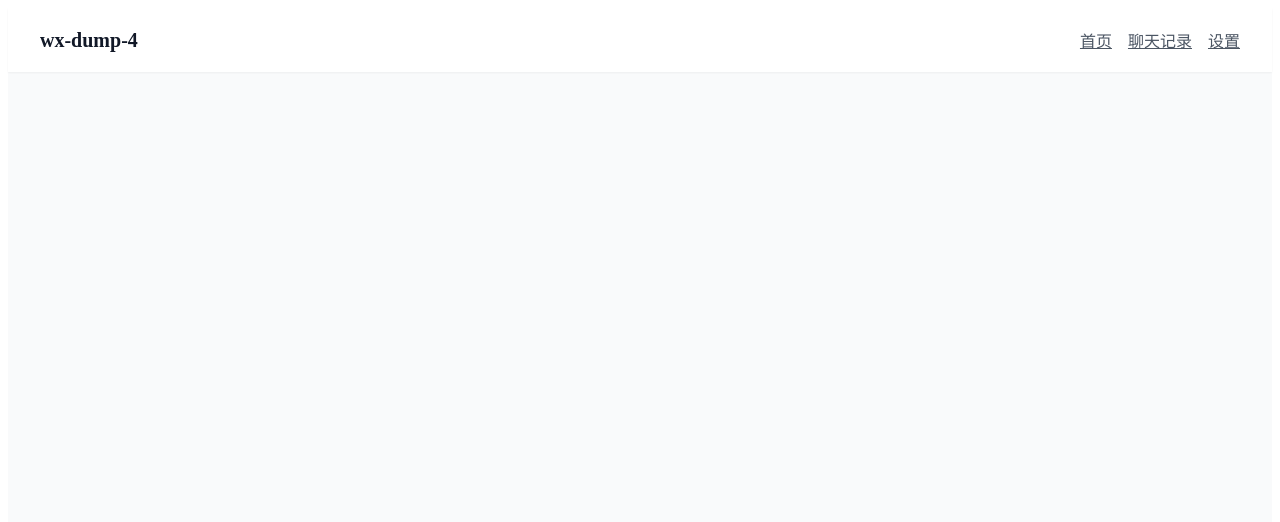
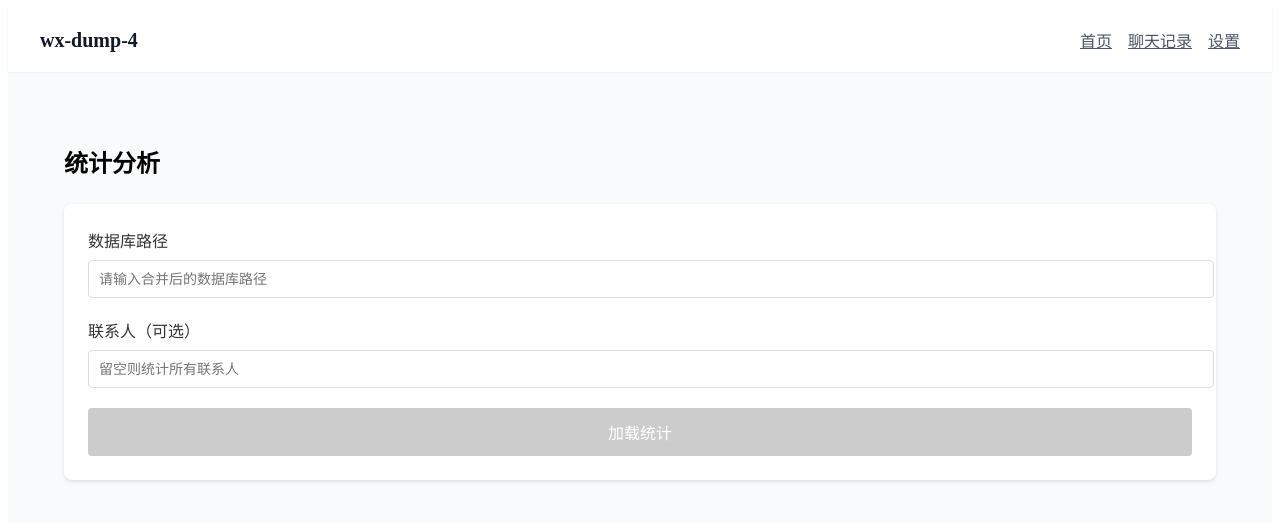
Before and after one commit to baiyajin/wx-dump-4, a Vue app in the folder frontend/: page /statistics in a window 1280 px wide. Shown: the top 522 px of the page. Built offline with nearby package versions, Linux system fonts and the light colour scheme.

Commit message:
Implement Statistics view with contact stats and heatmap

```diff
--- a/frontend/src/router/index.js
+++ b/frontend/src/router/index.js
@@ -2,6 +2,7 @@ import { createRouter, createWebHistory } from 'vue-router'
 import Home from '../views/Home.vue'
 import Chat from '../views/Chat.vue'
 import Export from '../views/Export.vue'
+import Statistics from '../views/Statistics.vue'
 import Settings from '../views/Settings.vue'
 
 const routes = [
@@ -21,6 +22,11 @@ const routes = [
     component: Export,
   },
   {
+    path: '/statistics',
+    name: 'Statistics',
+    component: Statistics,
+  },
+  {
     path: '/settings',
     name: 'Settings',
     component: Settings,
--- /dev/null
+++ b/frontend/src/views/Statistics.vue
@@ -0,0 +1,365 @@
+<template>
+  <div class="statistics-view">
+    <h2 class="text-2xl font-bold mb-6">统计分析</h2>
+
+    <div class="stats-container">
+      <!-- 统计配置 -->
+      <div class="stats-config">
+        <div class="config-section">
+          <label class="config-label">数据库路径</label>
+          <input
+            v-model="mergePath"
+            type="text"
+            placeholder="请输入合并后的数据库路径"
+            class="config-input"
+          />
+        </div>
+
+        <div class="config-section">
+          <label class="config-label">联系人（可选）</label>
+          <input
+            v-model="wxid"
+            type="text"
+            placeholder="留空则统计所有联系人"
+            class="config-input"
+          />
+        </div>
+
+        <button
+          @click="loadStatistics"
+          :disabled="loading || !mergePath"
+          class="load-button"
+        >
+          {{ loading ? '加载中...' : '加载统计' }}
+        </button>
+      </div>
+
+      <!-- 统计结果 -->
+      <div v-if="statData" class="stats-results">
+        <!-- 联系人统计 -->
+        <div v-if="contactStat" class="stat-card">
+          <h3 class="stat-title">联系人统计</h3>
+          <div class="stat-content">
+            <div class="stat-item">
+              <span class="stat-label">总消息数：</span>
+              <span class="stat-value">{{ contactStat.total_count }}</span>
+            </div>
+            <div class="stat-item">
+              <span class="stat-label">发送消息：</span>
+              <span class="stat-value">{{ contactStat.sender_count }}</span>
+            </div>
+            <div class="stat-item">
+              <span class="stat-label">接收消息：</span>
+              <span class="stat-value">{{ contactStat.receiver_count }}</span>
+            </div>
+          </div>
+        </div>
+
+        <!-- 日期统计 -->
+        <div v-if="dateStats && Object.keys(dateStats).length > 0" class="stat-card">
+          <h3 class="stat-title">日期统计</h3>
+          <div class="date-stats-list">
+            <div
+              v-for="(stat, date) in dateStats"
+              :key="date"
+              class="date-stat-item"
+            >
+              <span class="date-label">{{ date }}</span>
+              <span class="date-value">{{ stat.total_count }} 条</span>
+            </div>
+          </div>
+        </div>
+
+        <!-- 热力图数据 -->
+        <div v-if="heatmapData && heatmapData.length > 0" class="stat-card">
+          <h3 class="stat-title">聊天热力图</h3>
+          <div class="heatmap-container">
+            <div
+              v-for="item in heatmapData"
+              :key="item.date"
+              class="heatmap-item"
+              :style="{ opacity: getHeatmapOpacity(item.count) }"
+              :title="`${item.date}: ${item.count} 条消息`"
+            >
+              {{ item.count }}
+            </div>
+          </div>
+        </div>
+
+        <!-- 聊天最多的联系人 -->
+        <div v-if="topTalkers && Object.keys(topTalkers).length > 0" class="stat-card">
+          <h3 class="stat-title">聊天最多的联系人</h3>
+          <div class="talkers-list">
+            <div
+              v-for="(stat, wxid) in topTalkers"
+              :key="wxid"
+              class="talker-item"
+            >
+              <span class="talker-wxid">{{ wxid }}</span>
+              <span class="talker-count">{{ stat.total_count }} 条</span>
+            </div>
+          </div>
+        </div>
+      </div>
+    </div>
+  </div>
+</template>
+
+<script setup>
+import { ref, onMounted } from 'vue'
+
+const mergePath = ref('')
+const wxid = ref('')
+const loading = ref(false)
+const statData = ref(null)
+const contactStat = ref(null)
+const dateStats = ref(null)
+const heatmapData = ref(null)
+const topTalkers = ref(null)
+
+const loadStatistics = async () => {
+  if (!mergePath.value) {
+    alert('请输入数据库路径')
+    return
+  }
+
+  loading.value = true
+  statData.value = null
+  contactStat.value = null
+  dateStats.value = null
+  heatmapData.value = null
+  topTalkers.value = null
+
+  try {
+    // 加载联系人统计
+    if (wxid.value) {
+      const contactResponse = await fetch('/api/stat/contact/' + wxid.value, {
+        method: 'POST',
+        headers: { 'Content-Type': 'application/json' },
+        body: JSON.stringify({
+          merge_path: mergePath.value,
+          wxid: wxid.value
+        })
+      })
+      const contactData = await contactResponse.json()
+      contactStat.value = contactData.data
+    }
+
+    // 加载日期统计
+    const dateResponse = await fetch('/api/stat/date/chat', {
+      method: 'POST',
+      headers: { 'Content-Type': 'application/json' },
+      body: JSON.stringify({
+        merge_path: mergePath.value,
+        wxid: wxid.value || null
+      })
+    })
+    const dateData = await dateResponse.json()
+    dateStats.value = dateData.data?.stats || {}
+
+    // 加载热力图数据
+    const heatmapResponse = await fetch('/api/stat/date/heatmap', {
+      method: 'POST',
+      headers: { 'Content-Type': 'application/json' },
+      body: JSON.stringify({
+        merge_path: mergePath.value,
+        wxid: wxid.value || null
+      })
+    })
+    const heatmapResult = await heatmapResponse.json()
+    heatmapData.value = heatmapResult.data?.data || []
+
+    // 加载聊天最多的联系人
+    const talkersResponse = await fetch('/api/stat/top/talkers', {
+      method: 'POST',
+      headers: { 'Content-Type': 'application/json' },
+      body: JSON.stringify({
+        merge_path: mergePath.value,
+        top: 10
+      })
+    })
+    const talkersResult = await talkersResponse.json()
+    topTalkers.value = talkersResult.data?.talkers || {}
+
+    statData.value = true
+  } catch (error) {
+    console.error('加载统计失败:', error)
+    alert('加载统计失败: ' + error.message)
+  } finally {
+    loading.value = false
+  }
+}
+
+const getHeatmapOpacity = (count) => {
+  if (!count) return 0.1
+  const max = Math.max(...heatmapData.value.map(item => item.count))
+  return Math.min(0.3 + (count / max) * 0.7, 1)
+}
+
+onMounted(() => {
+  mergePath.value = localStorage.getItem('merge_path') || ''
+})
+</script>
+
+<style scoped>
+.statistics-view {
+  padding: 24px;
+}
+
+.stats-container {
+  max-width: 1200px;
+}
+
+.stats-config {
+  background: white;
+  border-radius: 8px;
+  padding: 24px;
+  box-shadow: 0 2px 4px rgba(0,0,0,0.1);
+  margin-bottom: 24px;
+}
+
+.config-section {
+  margin-bottom: 20px;
+}
+
+.config-label {
+  display: block;
+  font-weight: 500;
+  margin-bottom: 8px;
+  color: #333;
+}
+
+.config-input {
+  width: 100%;
+  padding: 10px;
+  border: 1px solid #ddd;
+  border-radius: 4px;
+  font-size: 14px;
+}
+
+.load-button {
+  width: 100%;
+  padding: 12px;
+  background: #2196f3;
+  color: white;
+  border: none;
+  border-radius: 4px;
+  font-size: 16px;
+  font-weight: 500;
+  cursor: pointer;
+}
+
+.load-button:hover:not(:disabled) {
+  background: #1976d2;
+}
+
+.load-button:disabled {
+  background: #ccc;
+  cursor: not-allowed;
+}
+
+.stats-results {
+  display: grid;
+  grid-template-columns: repeat(auto-fit, minmax(300px, 1fr));
+  gap: 24px;
+}
+
+.stat-card {
+  background: white;
+  border-radius: 8px;
+  padding: 24px;
+  box-shadow: 0 2px 4px rgba(0,0,0,0.1);
+}
+
+.stat-title {
+  font-size: 18px;
+  font-weight: 600;
+  margin-bottom: 16px;
+  color: #333;
+}
+
+.stat-content {
+  display: flex;
+  flex-direction: column;
+  gap: 12px;
+}
+
+.stat-item {
+  display: flex;
+  justify-content: space-between;
+  padding: 8px 0;
+  border-bottom: 1px solid #f0f0f0;
+}
+
+.stat-label {
+  color: #666;
+}
+
+.stat-value {
+  font-weight: 600;
+  color: #2196f3;
+}
+
+.date-stats-list {
+  max-height: 400px;
+  overflow-y: auto;
+}
+
+.date-stat-item {
+  display: flex;
+  justify-content: space-between;
+  padding: 8px 0;
+  border-bottom: 1px solid #f0f0f0;
+}
+
+.date-label {
+  color: #666;
+}
+
+.date-value {
+  font-weight: 500;
+}
+
+.heatmap-container {
+  display: grid;
+  grid-template-columns: repeat(7, 1fr);
+  gap: 4px;
+}
+
+.heatmap-item {
+  aspect-ratio: 1;
+  background: #2196f3;
+  border-radius: 4px;
+  display: flex;
+  align-items: center;
+  justify-content: center;
+  font-size: 10px;
+  color: white;
+  cursor: pointer;
+}
+
+.talkers-list {
+  display: flex;
+  flex-direction: column;
+  gap: 8px;
+}
+
+.talker-item {
+  display: flex;
+  justify-content: space-between;
+  padding: 8px;
+  background: #f5f5f5;
+  border-radius: 4px;
+}
+
+.talker-wxid {
+  color: #333;
+  word-break: break-all;
+}
+
+.talker-count {
+  font-weight: 600;
+  color: #2196f3;
+  margin-left: 12px;
+}
+</style>
```
